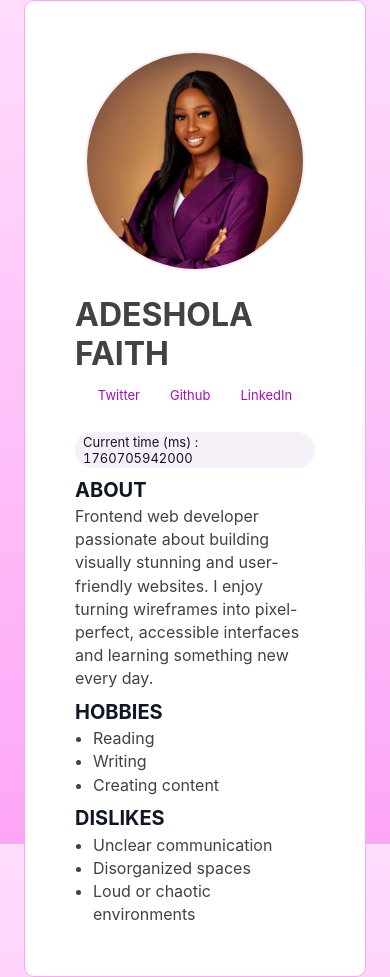
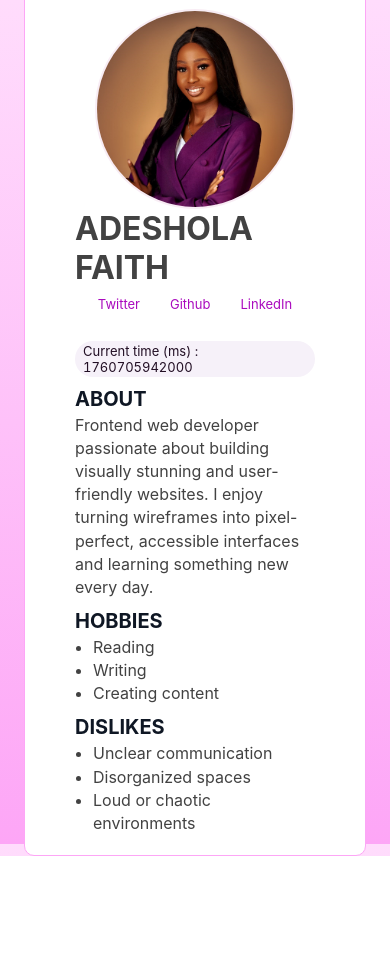
Before and after one commit to adesholafaith/Profile-Card, a plain HTML site: page index.html in a window 390 px wide. After the commit the page ends 856 px from the top, so only its background shows below. Drawn offline with Linux system fonts and the light colour scheme.

Commit message:
Refactor CSS for improved layout and responsiveness
Updated styles for responsive design and adjusted image sizes.

```diff
--- a/style.css
+++ b/style.css
@@ -142,21 +142,27 @@ ul.list {
 
 
 @media (max-width:720px){
-    .profile-flex {
-        height: 100vh;
-    }
-
     article[data-testid="test-profile-card"] {
         display: flex;
         flex-direction: column;
         gap: 20px;
+        padding: 20px 50px;
+    }
+
+    figure img {
+        width: 200px;
+        height: 200px;
+        margin-bottom: 0;
+    }
+
+    .image-column {
+        gap: 0;
     }
 
     h2 {
         display: flex;
         justify-content: center;
     }
-
     p.bio {
         margin: 0;
     }
```
